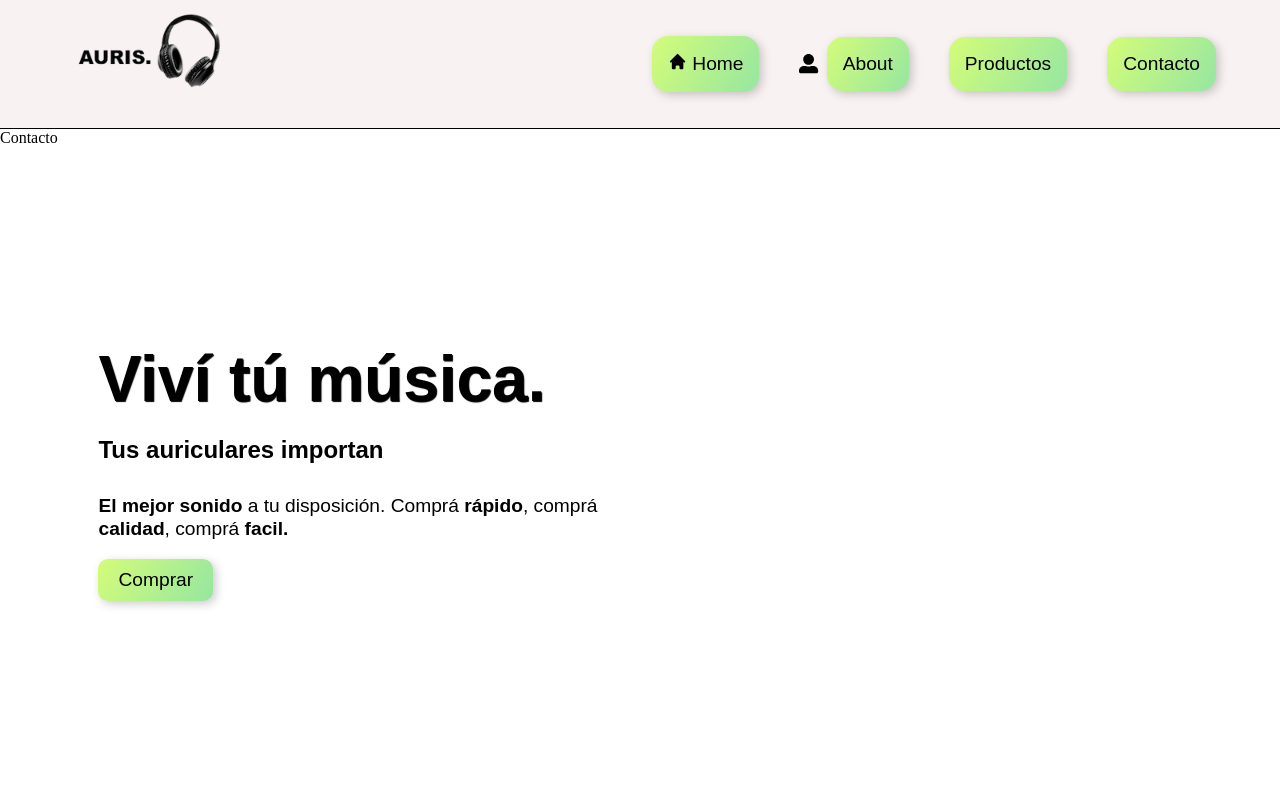
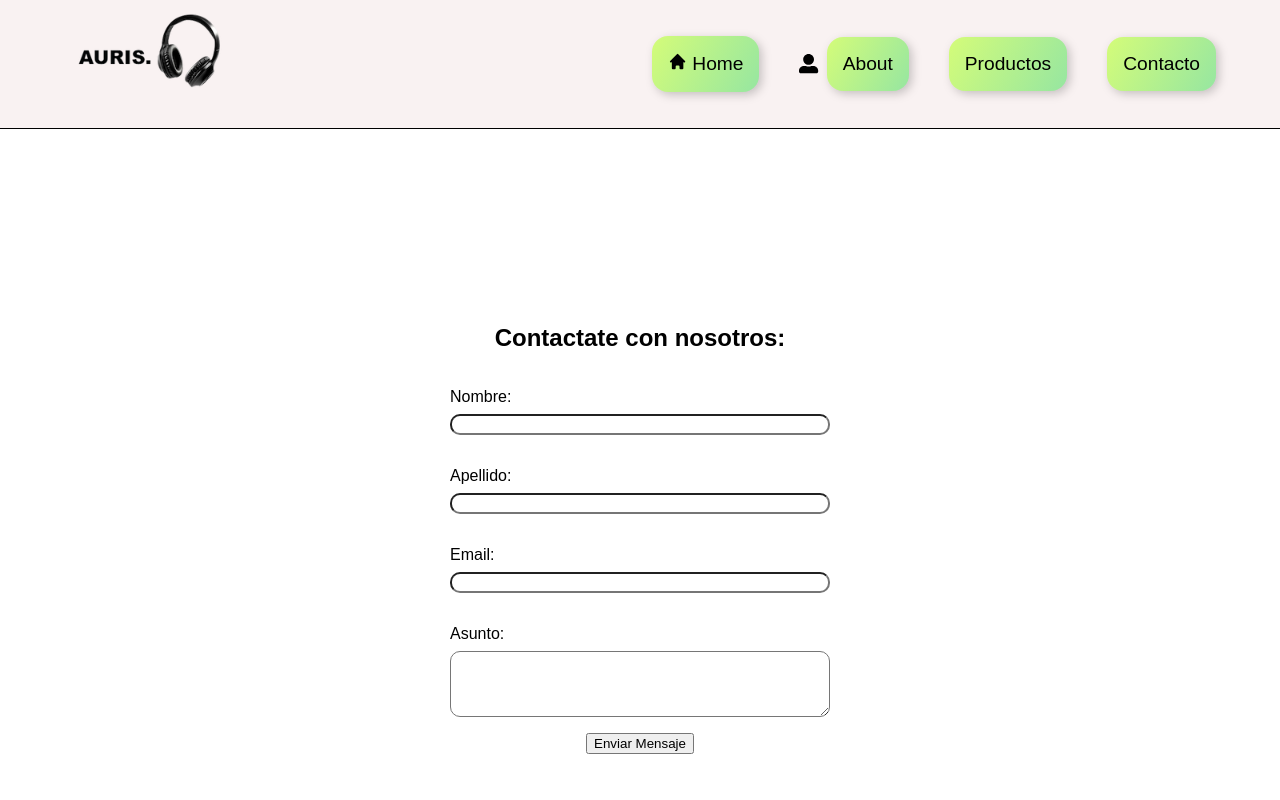
Before and after one commit to MicaBahurlet/CRUD-shoes, a React (Vite) app: page /contact in a window 1280 px wide. Shown: the top 800 px of the page. Built offline with nearby package versions, Linux system fonts and the light colour scheme.

Commit message:
add pag contacto

```diff
--- a/src/components/navbar/NavBar.jsx
+++ b/src/components/navbar/NavBar.jsx
@@ -79,7 +79,7 @@ function NavBar() {
 
             <ContactContainer>
                 <ContactStyled>
-                  <Link to="/products">
+                  <Link to="/Contact">
                     Contacto
                   </Link>
                 </ContactStyled>
--- a/src/pags/Contacto/Contacto.js
+++ b/src/pags/Contacto/Contacto.js
@@ -1 +1,50 @@
-import styled from "styled-components";
+import styled from 'styled-components';
+
+export const ContactoContainer = styled.div`
+  display: flex;
+  justify-content: center;
+  align-items: center;
+  height: 100vh; /* Ajusta según tus necesidades */
+`;
+
+export const Formulario = styled.form`
+  display: flex;
+  flex-direction: column;
+  justify-content: center;
+  align-items: center;
+  width: 100%;
+  height : auto ;
+  max-width: 500px;
+  font-family: var(--font-family);
+`;
+
+export const Etiqueta = styled.label`
+  margin-bottom: 8px; /* Agrega espacio entre las etiquetas para mejorar la apariencia */
+  font-family: var(--font-family);
+
+`;
+
+export const Input = styled.input`
+  border-radius: 10px;
+  margin-bottom: 16px; /* Agrega espacio entre los inputs para mejorar la apariencia */
+`;
+
+export const Textarea = styled.textarea`
+  /* Estilos adicionales para las áreas de texto si es necesario */
+  margin-bottom: 16px; /* Agrega espacio entre las áreas de texto para mejorar la apariencia */
+  border-radius: 10px;
+`;
+
+export const Boton = styled.button`
+  /* Estilos adicionales para los botones si es necesario */
+`;
+
+export const GrupoEtiquetaInput = styled.div`
+  display: flex;
+  flex-direction: column;
+  width: 100%;
+  height : auto ;
+  max-width: 380px;
+  margin-top: 1rem;
+
+`;
--- a/src/pags/Contacto/Contacto.jsx
+++ b/src/pags/Contacto/Contacto.jsx
@@ -1,7 +1,42 @@
-import React from 'react'
+import React from 'react';
+import {
+  ContactoContainer,
+  Formulario,
+  Etiqueta,
+  Input,
+  Textarea,
+  Boton,
+  GrupoEtiquetaInput,
+} from './Contacto';
 
 export default function Contacto() {
   return (
-    <div>Contacto</div>
-  )
+    <ContactoContainer>
+
+      <Formulario action="/ruta-de-envio" method="post">
+        <h2>Contactate con nosotros:</h2>
+        <GrupoEtiquetaInput>
+          <Etiqueta htmlFor="nombre">Nombre:</Etiqueta>
+          <Input type="text" id="nombre" name="nombre" required />
+        </GrupoEtiquetaInput>
+
+        <GrupoEtiquetaInput>
+          <Etiqueta htmlFor="apellido">Apellido:</Etiqueta>
+          <Input type="text" id="apellido" name="apellido" required />
+        </GrupoEtiquetaInput>
+
+        <GrupoEtiquetaInput>
+          <Etiqueta htmlFor="email">Email:</Etiqueta>
+          <Input type="email" id="email" name="email" required />
+        </GrupoEtiquetaInput>
+
+        <GrupoEtiquetaInput>
+          <Etiqueta htmlFor="asunto">Asunto:</Etiqueta>
+          <Textarea id="asunto" name="asunto" rows="4" required></Textarea>
+        </GrupoEtiquetaInput>
+
+        <Boton type="submit">Enviar Mensaje</Boton>
+      </Formulario>
+    </ContactoContainer>
+  );
 }
```
